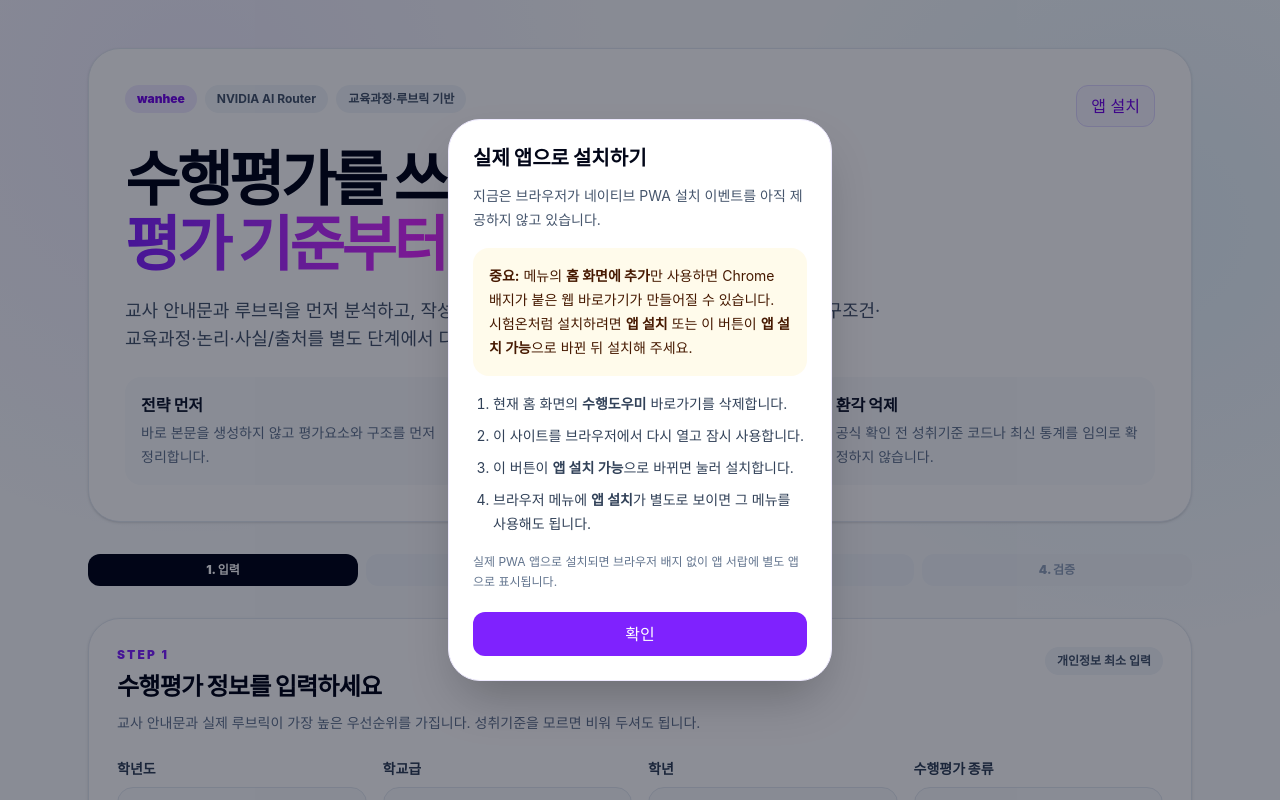
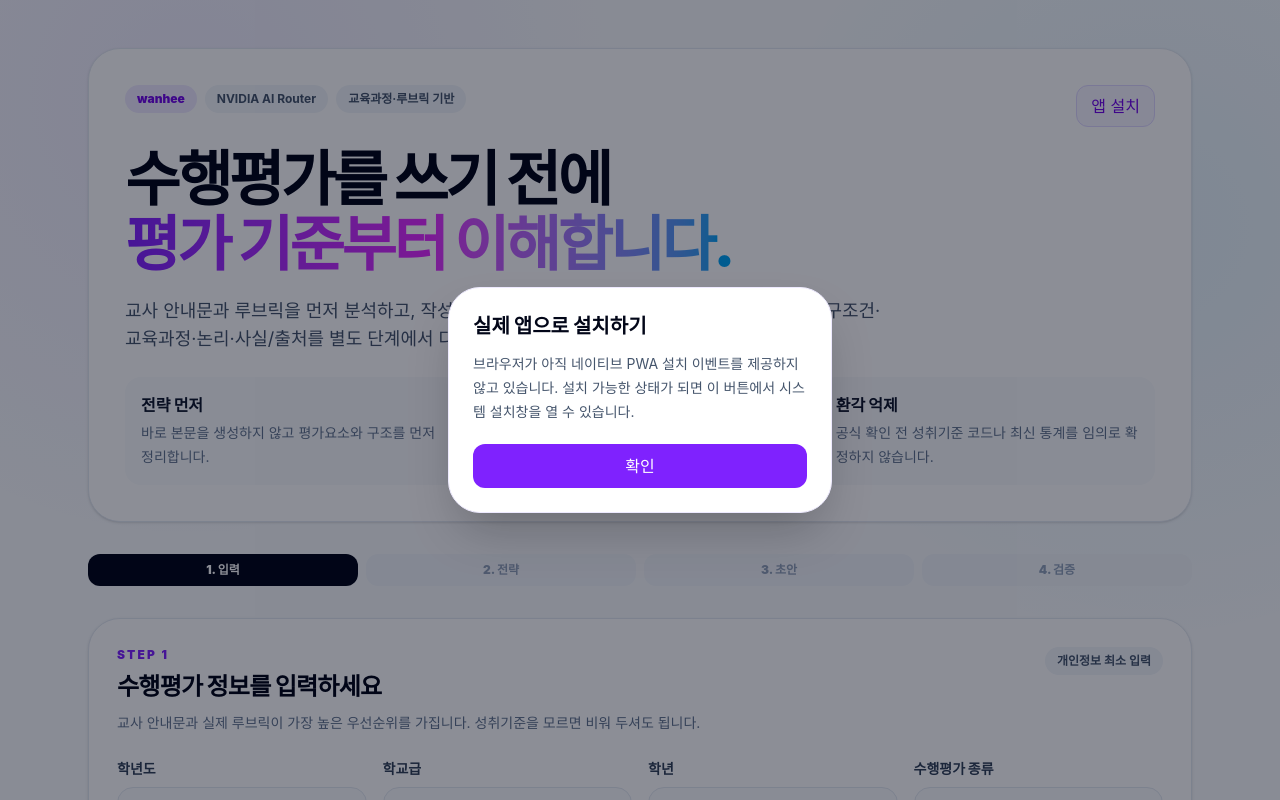
Before and after one commit to dy6553/performance-assessment-assistant, a Next.js app: page / in a window 1280 px wide. Both pictures are taken after a click on the button "앱 설치". Shown: the top 800 px of the page. Built offline with nearby package versions, Linux system fonts and the light colour scheme.

Commit message:
fix: tailor PWA install flow for Samsung Internet

```diff
--- a/src/components/install-app-button.tsx
+++ b/src/components/install-app-button.tsx
@@ -23,13 +23,19 @@ function isStandalone() {
   );
 }
 
+function isSamsungInternet() {
+  return /SamsungBrowser\//i.test(navigator.userAgent);
+}
+
 export function InstallAppButton() {
   const [installPrompt, setInstallPrompt] = useState<BeforeInstallPromptEvent | null>(null);
   const [installed, setInstalled] = useState(false);
+  const [samsungInternet, setSamsungInternet] = useState(false);
   const [helpOpen, setHelpOpen] = useState(false);
 
   useEffect(() => {
     setInstalled(isStandalone());
+    setSamsungInternet(isSamsungInternet());
 
     const onBeforeInstallPrompt = (event: Event) => {
       event.preventDefault();
@@ -76,7 +82,7 @@ export function InstallAppButton() {
         className="inline-flex min-h-10 shrink-0 items-center justify-center rounded-xl border border-violet-200 bg-violet-50 px-3.5 py-2 text-xs font-black text-violet-700 transition hover:bg-violet-100 active:scale-[0.98]"
         aria-label="수행평가 도우미 앱 설치"
       >
-        {installPrompt ? "앱 설치 가능" : "앱 설치"}
+        {installPrompt ? "앱 화면에 설치" : "앱 설치"}
       </button>
 
       {helpOpen ? (
@@ -93,23 +99,27 @@ export function InstallAppButton() {
             onClick={(event) => event.stopPropagation()}
           >
             <h2 id="install-help-title" className="text-xl font-black">
-              실제 앱으로 설치하기
+              {samsungInternet ? "삼성 인터넷에서 앱 설치" : "실제 앱으로 설치하기"}
             </h2>
-            <p className="mt-3 text-sm leading-6 text-slate-600">
-              지금은 브라우저가 네이티브 PWA 설치 이벤트를 아직 제공하지 않고 있습니다.
-            </p>
-            <div className="mt-4 rounded-2xl bg-amber-50 p-4 text-sm leading-6 text-amber-950">
-              <strong>중요:</strong> 메뉴의 <strong>홈 화면에 추가</strong>만 사용하면 Chrome 배지가 붙은 웹 바로가기가 만들어질 수 있습니다. 시험온처럼 설치하려면 <strong>앱 설치</strong> 또는 이 버튼이 <strong>앱 설치 가능</strong>으로 바뀐 뒤 설치해 주세요.
-            </div>
-            <ol className="mt-4 list-decimal space-y-2 pl-5 text-sm leading-6 text-slate-700">
-              <li>현재 홈 화면의 <strong>수행도우미</strong> 바로가기를 삭제합니다.</li>
-              <li>이 사이트를 브라우저에서 다시 열고 잠시 사용합니다.</li>
-              <li>이 버튼이 <strong>앱 설치 가능</strong>으로 바뀌면 눌러 설치합니다.</li>
-              <li>브라우저 메뉴에 <strong>앱 설치</strong>가 별도로 보이면 그 메뉴를 사용해도 됩니다.</li>
-            </ol>
-            <p className="mt-4 text-xs leading-5 text-slate-500">
-              실제 PWA 앱으로 설치되면 브라우저 배지 없이 앱 서랍에 별도 앱으로 표시됩니다.
-            </p>
+
+            {samsungInternet ? (
+              <>
+                <p className="mt-3 text-sm leading-6 text-slate-600">
+                  삼성 인터넷이 아직 PWA 설치 버튼을 제공하지 않은 상태입니다. 설치 가능 판정이 나면 이 버튼이 <strong>앱 화면에 설치</strong>로 바뀌고 삼성 인터넷의 설치 창이 열립니다.
+                </p>
+                <div className="mt-4 rounded-2xl bg-violet-50 p-4 text-sm leading-6 text-violet-950">
+                  시험온처럼 설치하려면 삼성 인터넷 상단에 설치 아이콘이 나타났을 때 눌러 <strong>앱 화면에 설치</strong>를 선택하세요.
+                </div>
+                <div className="mt-4 rounded-2xl bg-amber-50 p-4 text-sm leading-6 text-amber-950">
+                  <strong>홈 화면 바로가기</strong>로 추가하는 방식은 사용하지 마세요. 브라우저 배지가 붙은 바로가기가 될 수 있습니다.
+                </div>
+              </>
+            ) : (
+              <p className="mt-3 text-sm leading-6 text-slate-600">
+                브라우저가 아직 네이티브 PWA 설치 이벤트를 제공하지 않고 있습니다. 설치 가능한 상태가 되면 이 버튼에서 시스템 설치창을 열 수 있습니다.
+              </p>
+            )}
+
             <button
               type="button"
               className="mt-5 min-h-11 w-full rounded-xl bg-violet-600 px-4 font-black text-white transition hover:bg-violet-700 active:scale-[0.99]"
```
